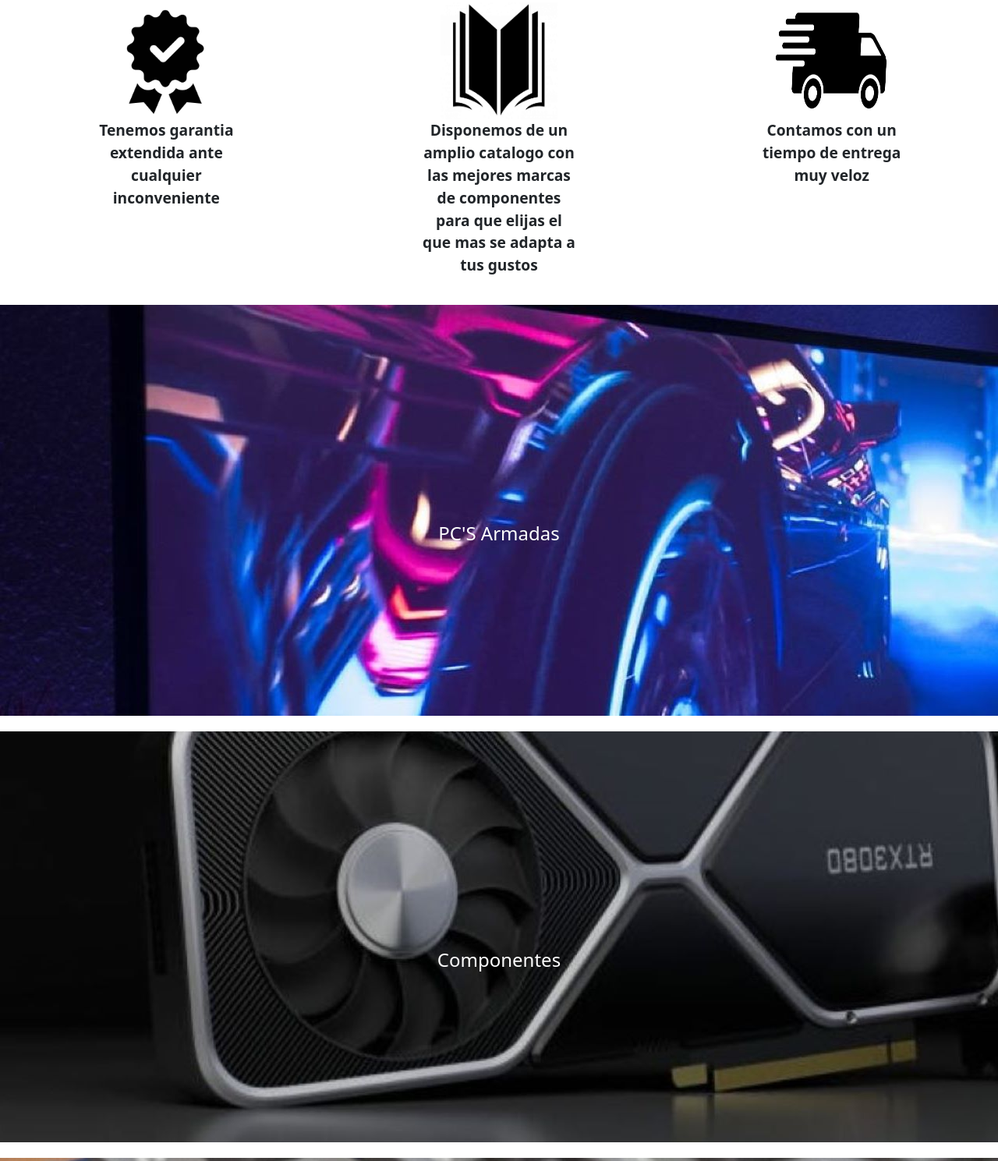
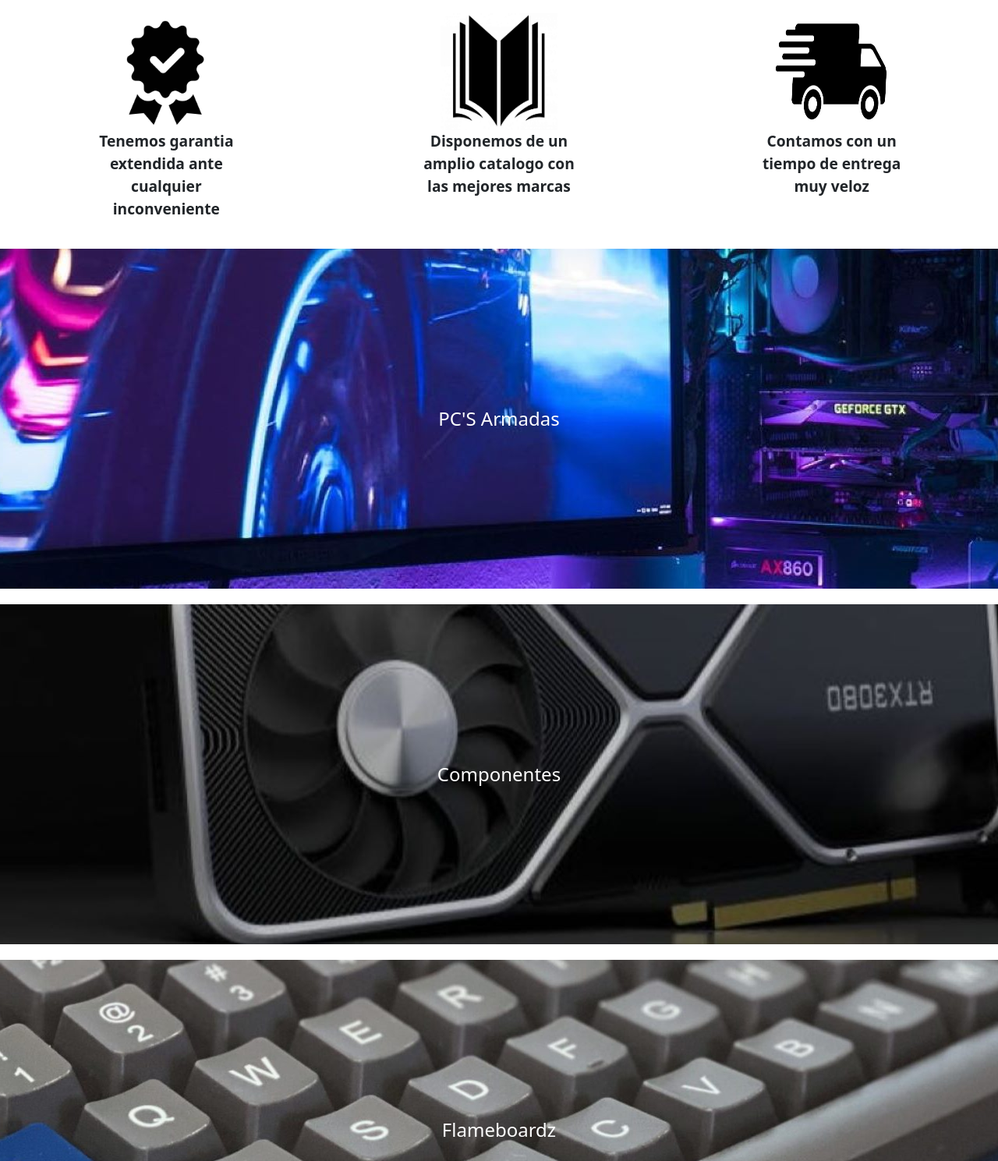
Before and after one commit to Inakimo/Coderhouse, a plain HTML site: page index.html in a window 1280 px wide. Shown: the part 711-2200 px from the top of the page at 78% size. Drawn offline with nearby package versions, Linux system fonts and the light colour scheme.

Commit message:
Index Changes

```diff
--- a/index.html
+++ b/index.html
@@ -5,8 +5,8 @@
     <meta http-equiv="X-UA-Compatible" content="IE=edge">
     <meta name="viewport" content="width=device-width, initial-scale=1.0">
     <title>Desafio 2 coderhouse</title>
+    <link href="https://cdn.jsdelivr.net/npm/bootstrap@5.2.0/dist/css/bootstrap.min.css" rel="stylesheet" integrity="sha384-gH2yIJqKdNHPEq0n4Mqa/HGKIhSkIHeL5AyhkYV8i59U5AR6csBvApHHNl/vI1Bx" crossorigin="anonymous">
     <link rel="stylesheet" href="main.css">
-    <link href="https://cdn.jsdelivr.net/npm/bootstrap@5.2.0/dist/css/bootstrap.min.css" rel="stylesheet" integrity="sha384-gH2yIJqKdNHPEq0n4Mqa/HGKIhSkIHeL5AyhkYV8i59U5AR6csBvApHHNl/vI1Bx" crossorigin="anonymous">
 </head>
 <body>
 
@@ -22,20 +22,20 @@
             <div class="collapse navbar-collapse" id="navbarSupportedContent">
                 <ul class="navbar-nav me-auto mb-2 mb-lg-0">
                 <li class="nav-item">
-                    <a class="nav-link active" aria-current="page" href="index.html">Inicio</a>
+                    <a class="nav-link active " aria-current="page" href="index.html">Inicio</a>
                 </li>
                 <li class="nav-item">
-                    <a class="nav-link" href="flameboardz.html">Flameboardz</a>
+                    <a class="nav-link " href="flameboardz.html">Flameboardz</a>
                 </li>
                 <li class="nav-item dropdown">
-                    <a class="nav-link dropdown-toggle" href="#" role="button" data-bs-toggle="dropdown" aria-expanded="false">
+                    <a class="nav-link dropdown-toggle " href="#" role="button" data-bs-toggle="dropdown" aria-expanded="false">
                     Enlaces
                     </a>
                     <ul class="dropdown-menu dropdown-menu-end">
-                    <li><a class="dropdown-item dropdown-negro" href="componentes.html">Componentes</a></li>
-                    <li><a class="dropdown-item dropdown-negro" href="rat-pcs.html">PC armadas</a></li>
+                    <li><a class="dropdown-item dropdown-negro " href="componentes.html">Componentes</a></li>
+                    <li><a class="dropdown-item dropdown-negro " href="rat-pcs.html">PC armadas</a></li>
                     <li><hr class="dropdown-divider dropdown-negro"></li>
-                    <li><a class="dropdown-item dropdown-negro" href="contacto.html">Contacto</a></li>
+                    <li><a class="dropdown-item dropdown-negro " href="contacto.html">Contacto</a></li>
                     </ul>
                 </li>
                 </ul>
@@ -71,7 +71,7 @@
                     <div class="col-md-4">
                         <div class="card-index">
                             <img src="Imagenes/9c50de270c615f935028b089511b9c42.jpg" alt="catalogo">
-                            <p> Disponemos de un amplio catalogo con las mejores marcas de componentes para que elijas el que mas se adapta a tus gustos</p>
+                            <p> Disponemos de un amplio catalogo con las mejores marcas</p>
                         </div>
                     </div>
                     <div class="col-md-4">
@@ -89,16 +89,16 @@
 
 
 
-        <div class="pc-armadas" id="productos">
-            <p>PC'S Armadas </p>
+        <div class="pc-armadas" >
+            <a href="rat-pcs.html">PC'S Armadas </a>
         </div>
 
         <div class="componentes">
-            <p>Componentes</p>
+            <a href="componentes.html">Componentes</a>
         </div>
 
         <div class="flameboardz">
-            <p>Flameboardz </p>
+            <a href="flameboardz.html">Flameboardz </a>
         </div>
 
 
--- a/main.css
+++ b/main.css
@@ -6,15 +6,18 @@ body{
 }
 
 
+
+
 .navbar{
     display: flex;
     flex-direction: row;
     background-color: #202020;
     justify-content: space-around;
-    padding: 25px;
+    padding: 15px;
+
+}
 
 
-}
 
 .navbar a {
     padding-left: 5px;
@@ -24,12 +27,13 @@ body{
     font-size: large;
 }
 
-.navbar a:hover{
+.collapse a:hover{
     border-bottom: solid 2px white;
 }
 
 .navbar-large{
     font-size: larger;
+
 }
 
 .dropdown-menu{
@@ -96,21 +100,31 @@ body{
     flex-direction: row;
     justify-content: center;
     background-image: url(Imagenes/pcfondo2.jpg);
+    background-position: center;
     padding: 200px;
     animation-name: herounit;
     animation-duration: 1s;
     animation-iteration-count: 1;
+    color: white;
 }
 
 
 
-.pc-armadas p{
-    padding-top: 75px;
+.pc-armadas a{
     text-align: center;
     padding-left: 20px;
     padding-right: 20px;
     font-size: x-large;
     color: white;
+    text-decoration: none;
+    justify-content: center;
+}
+
+.pc-armadas a:hover{
+    transform: scale(2);
+    border-bottom: solid 2px white;
+    border-radius: 2px;
+
 }
 
 .componentes{
@@ -128,13 +142,20 @@ body{
 
 
 
-.componentes p{
-    padding-top: 75px;
+.componentes a{
     text-align: center;
     padding-left: 20px;
     padding-right: 20px;
     font-size: x-large;
     color: white;
+    text-decoration: none;
+
+}
+
+.componentes a:hover{
+    transform: scale(2);
+    border-bottom: solid 2px white;
+    border-radius: 2px;
 }
 
 .flameboardz{
@@ -151,13 +172,19 @@ body{
     animation-iteration-count: 1;
 }
 
-.flameboardz p{
-    padding-top: 75px;
+.flameboardz a{
     text-align: center;
     padding-left: 20px;
     padding-right: 20px;
     font-size: x-large;
     color: white;
+    text-decoration: none;
+}
+
+.flameboardz a:hover{
+    transform: scale(2);
+    border-bottom: solid 2px white;
+    border-radius: 2px;
 }
 
 
```
